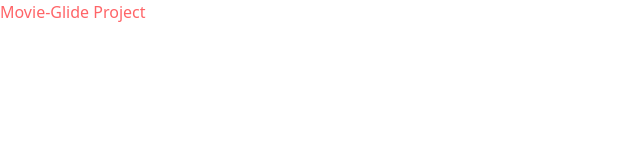
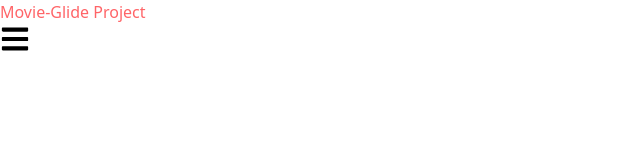
Before and after one commit to alx-software-engineer/movieGlide, a React (Vite) app in the folder movie-glide/: page / in a window 1280 px wide. Shown: the top 160 px of the page, without its empty margins (0-640 px from the left). Built offline with nearby package versions, Linux system fonts and the light colour scheme.

Commit message:
Create Components

```diff
--- a/movie-glide/package.json
+++ b/movie-glide/package.json
@@ -13,6 +13,7 @@
     "@tailwindcss/vite": "^4.1.12",
     "react": "^19.1.1",
     "react-dom": "^19.1.1",
+    "react-icons": "^5.5.0",
     "tailwindcss": "^4.1.12",
     "zustand": "^5.0.8"
   },
--- a/movie-glide/src/App.jsx
+++ b/movie-glide/src/App.jsx
@@ -1,9 +1,14 @@
 import './App.css'
+import Hambuger from './Components/Hambuger'
 
 function App() {
 
   return (
- <h1 className='text-red-400'>Movie-Glide Project</h1>
+    <div>
+
+      <h1 className='text-red-400'>Movie-Glide Project</h1>
+      <Hambuger />
+    </div>
   )
 }
 
--- /dev/null
+++ b/movie-glide/src/Components/Hambuger.jsx
@@ -0,0 +1,21 @@
+import { useState } from "react";
+import {FaBars} from "react-icons/fa";
+
+function Hambuger() {
+    const [visible, setIsVisible] = useState(true);
+
+    function toggleNavLinks() {
+        setIsVisible(!visible);
+    }
+
+    return (
+        <div>
+            {visible ? <FaBars className="text-3xl" onClick={toggleNavLinks} />  : <h1>Hi</h1>}
+
+
+        </div>
+
+    )
+}
+
+export default Hambuger;
```
Also changed, not shown: movie-glide/src/Components/AboutUs.jsx (added), movie-glide/src/Components/ContactUs.jsx (added), movie-glide/src/Components/Home.jsx (added), movie-glide/src/Components/Search.jsx (added), 1 other file (tests, documents, lock files or other folders).
